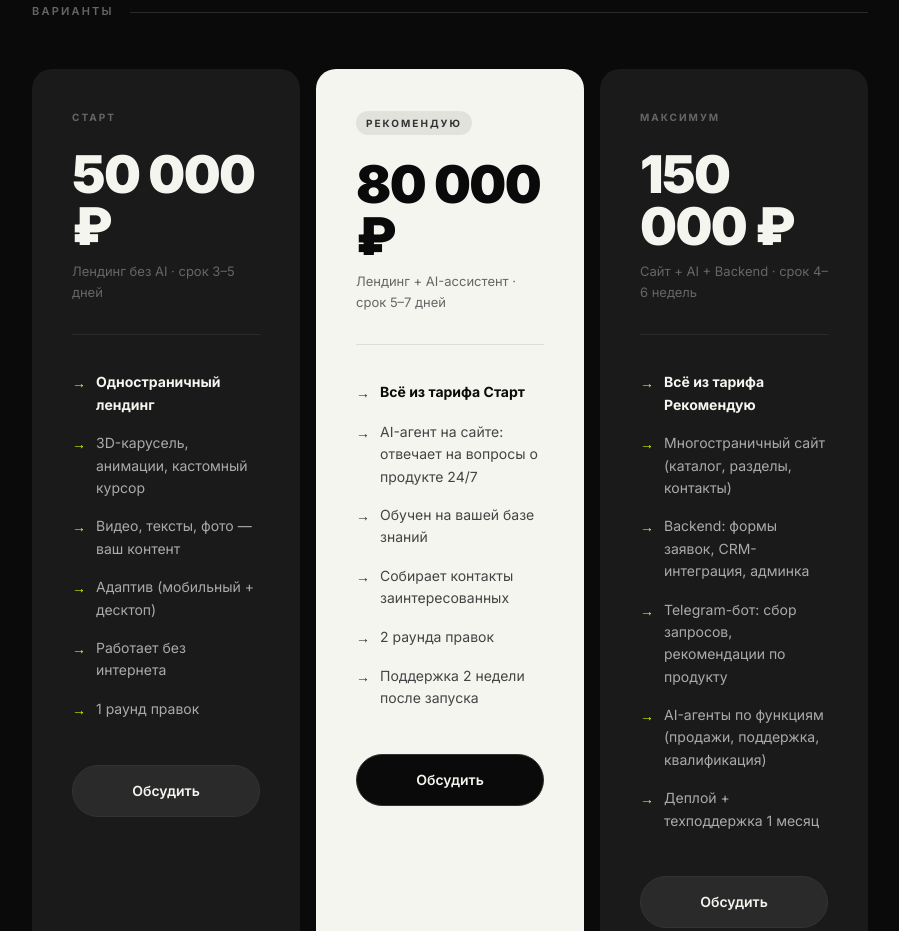
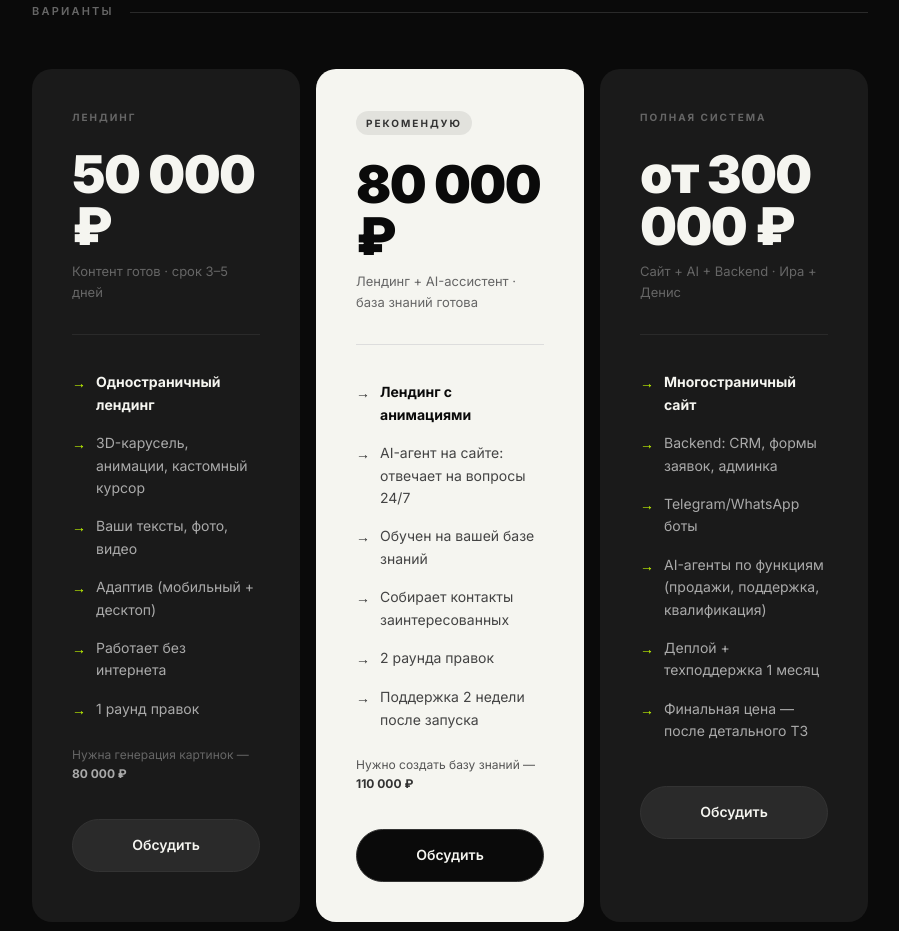
Before and after one commit to makefacktory90-lgtm/makefacktory90-lgtm.github.io, a plain HTML site: page draft/kp-vibecoding.html in a window 1280 px wide. Shown: the part 2470-3401 px from the top of the page, without its empty margins (190-1089 px from the left). Drawn offline with Linux system fonts and the light colour scheme.

Commit message:
Update pricing: correct rates per Ira

```diff
--- a/draft/kp-vibecoding.html
+++ b/draft/kp-vibecoding.html
@@ -506,49 +506,51 @@
     <div class="pricing-grid fade-in">
 
       <div class="plan">
-        <p class="plan-tag">Старт</p>
+        <p class="plan-tag">Лендинг</p>
         <div class="plan-price">50 000 ₽</div>
-        <p class="plan-price-note">Лендинг без AI · срок 3–5 дней</p>
+        <p class="plan-price-note">Контент готов · срок 3–5 дней</p>
         <div class="plan-divider"></div>
         <ul class="plan-features">
           <li><strong>Одностраничный лендинг</strong></li>
           <li>3D-карусель, анимации, кастомный курсор</li>
-          <li>Видео, тексты, фото — ваш контент</li>
+          <li>Ваши тексты, фото, видео</li>
           <li>Адаптив (мобильный + десктоп)</li>
           <li>Работает без интернета</li>
           <li>1 раунд правок</li>
         </ul>
+        <p style="font-size:12px; color:#666; margin-top:16px;">Нужна генерация картинок — <strong style="color:#aaa">80 000 ₽</strong></p>
         <a href="https://t.me/ira_and_ai" target="_blank" class="plan-cta">Обсудить</a>
       </div>
 
       <div class="plan featured">
         <p class="plan-tag hot">Рекомендую</p>
         <div class="plan-price">80 000 ₽</div>
-        <p class="plan-price-note">Лендинг + AI-ассистент · срок 5–7 дней</p>
+        <p class="plan-price-note">Лендинг + AI-ассистент · база знаний готова</p>
         <div class="plan-divider"></div>
         <ul class="plan-features">
-          <li><strong>Всё из тарифа Старт</strong></li>
-          <li>AI-агент на сайте: отвечает на вопросы о продукте 24/7</li>
+          <li><strong>Лендинг с анимациями</strong></li>
+          <li>AI-агент на сайте: отвечает на вопросы 24/7</li>
           <li>Обучен на вашей базе знаний</li>
           <li>Собирает контакты заинтересованных</li>
           <li>2 раунда правок</li>
           <li>Поддержка 2 недели после запуска</li>
         </ul>
+        <p style="font-size:12px; color:#555; margin-top:16px;">Нужно создать базу знаний — <strong style="color:#333">110 000 ₽</strong></p>
         <a href="https://t.me/ira_and_ai" target="_blank" class="plan-cta">Обсудить</a>
       </div>
 
       <div class="plan">
-        <p class="plan-tag">Максимум</p>
-        <div class="plan-price">150 000 ₽</div>
-        <p class="plan-price-note">Сайт + AI + Backend · срок 4–6 недель</p>
+        <p class="plan-tag">Полная система</p>
+        <div class="plan-price">от 300 000 ₽</div>
+        <p class="plan-price-note">Сайт + AI + Backend · Ира + Денис</p>
         <div class="plan-divider"></div>
         <ul class="plan-features">
-          <li><strong>Всё из тарифа Рекомендую</strong></li>
-          <li>Многостраничный сайт (каталог, разделы, контакты)</li>
-          <li>Backend: формы заявок, CRM-интеграция, админка</li>
-          <li>Telegram-бот: сбор запросов, рекомендации по продукту</li>
+          <li><strong>Многостраничный сайт</strong></li>
+          <li>Backend: CRM, формы заявок, админка</li>
+          <li>Telegram/WhatsApp боты</li>
           <li>AI-агенты по функциям (продажи, поддержка, квалификация)</li>
           <li>Деплой + техподдержка 1 месяц</li>
+          <li>Финальная цена — после детального ТЗ</li>
         </ul>
         <a href="https://t.me/ira_and_ai" target="_blank" class="plan-cta">Обсудить</a>
       </div>
```
